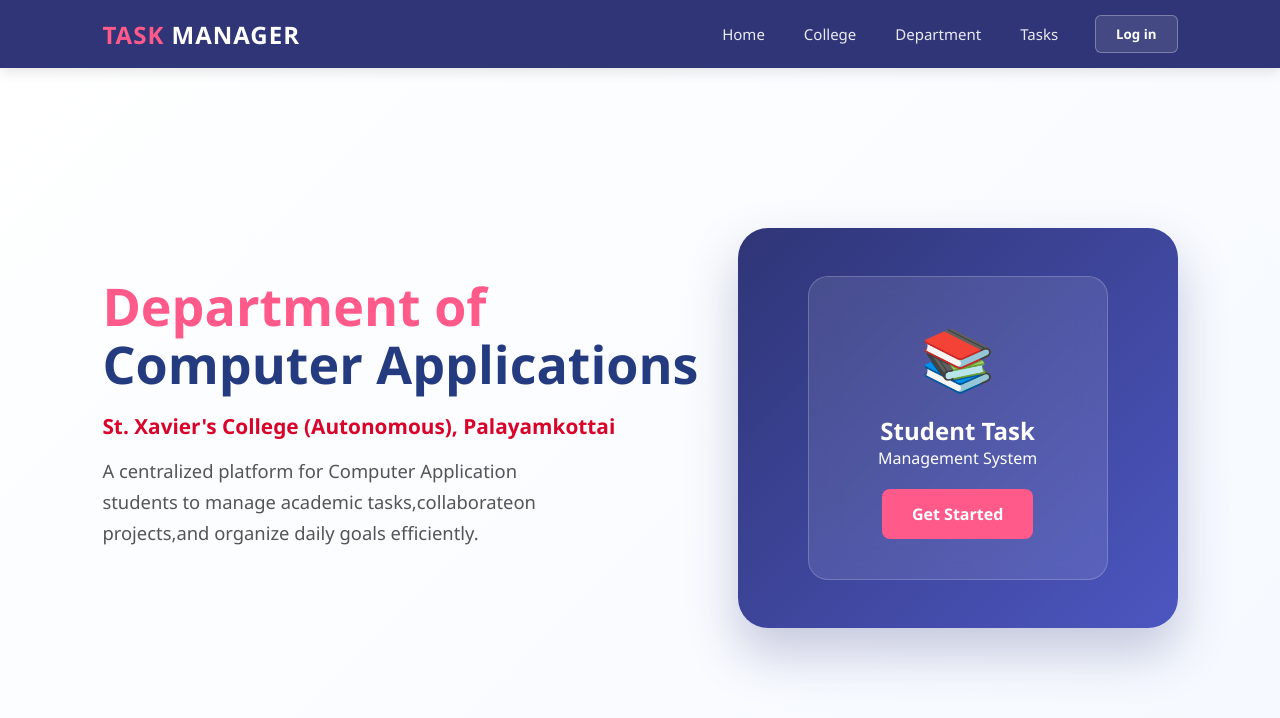
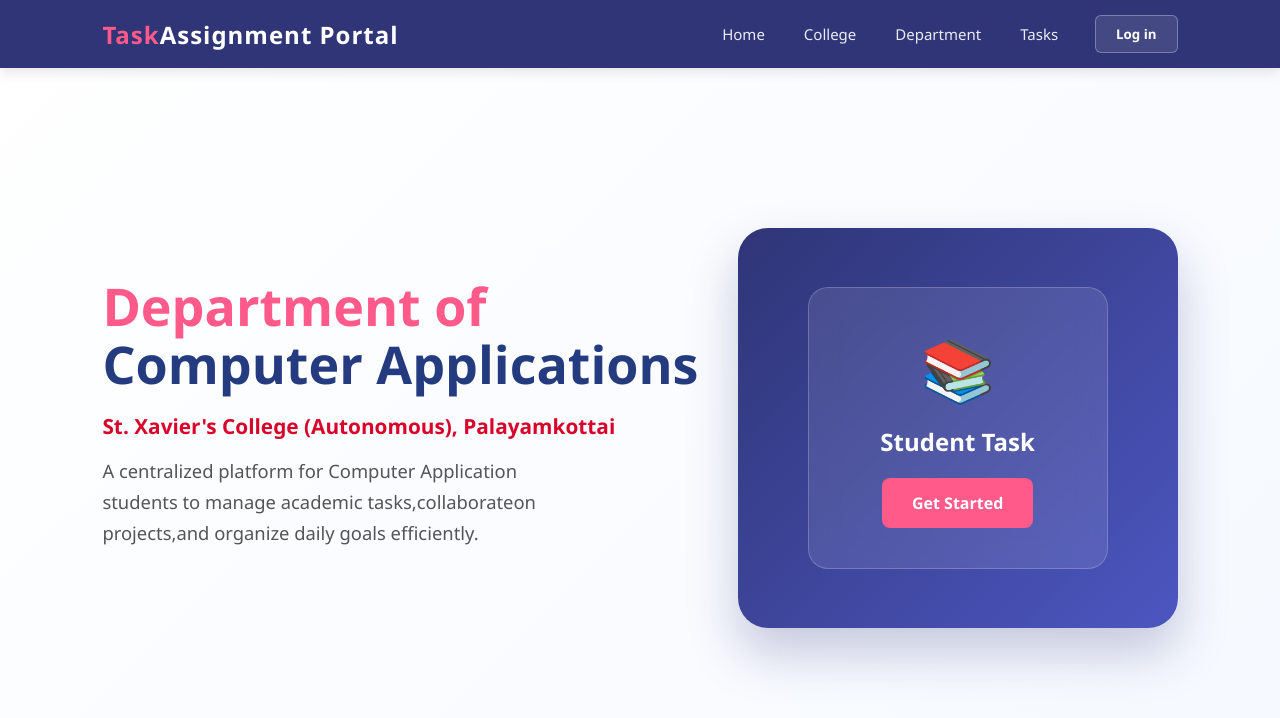
Before and after one commit to muthuvel531/TASK-, a plain HTML site: page index.html in a window 1280 px wide. Drawn offline with Linux system fonts and the light colour scheme.

Commit message:
Update index.html

```diff
--- a/index.html
+++ b/index.html
@@ -646,7 +646,7 @@
 <body>
 
     <header>
-        <div class="logo"><span>TASK</span> MANAGER</div>
+       <div class="logo"><span> Task</span>Assignment Portal</div>
         <div class="menu-btn" onclick="toggleMenu()">☰</div>
         <nav id="navMenu">
             <a href="index.html">Home</a>
@@ -679,7 +679,7 @@
             <div class="hero-card">
                 <div class="icon">📚</div>
                 <h2>Student Task</h2>
-                <p>Management System</p>
+
                 <button class="hero-btn" onclick="window.location.href='Task.html'">Get Started</button>
             </div>
         </div>
```
